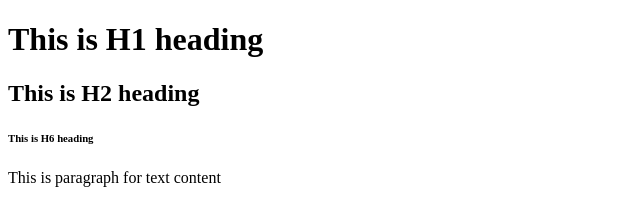
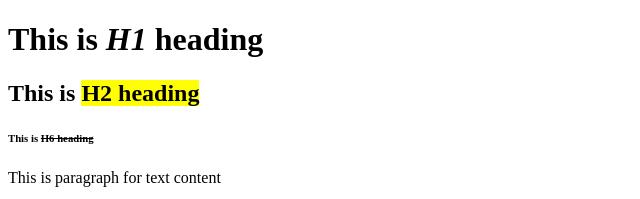
Before and after one commit to Firessean/WebdriverIO-learning, a plain HTML site: page Udemy-HTML/index.html in a window 1280 px wide. Shown: the top 199 px of the page, without its empty margins (0-640 px from the left). Drawn offline with Linux system fonts and the light colour scheme.

Commit message:
Learn about formatting elements

```diff
--- a/Udemy-HTML/index.html
+++ b/Udemy-HTML/index.html
@@ -7,9 +7,9 @@
         <title>Html for Testers</title>
     </head>
     <body>
-        <h1>This is H1 heading</h1>
-        <h2>This is H2 heading</h2>
-        <h6>This is H6 heading</h6>
+    <h1>This is <i>H1</i> heading</h1>
+    <h2>This is <mark>H2 heading</mark></h2>
+    <h6>This is <del>H6 heading</del></h6>
 
         <p>This is paragraph for text content</p>
 
```
